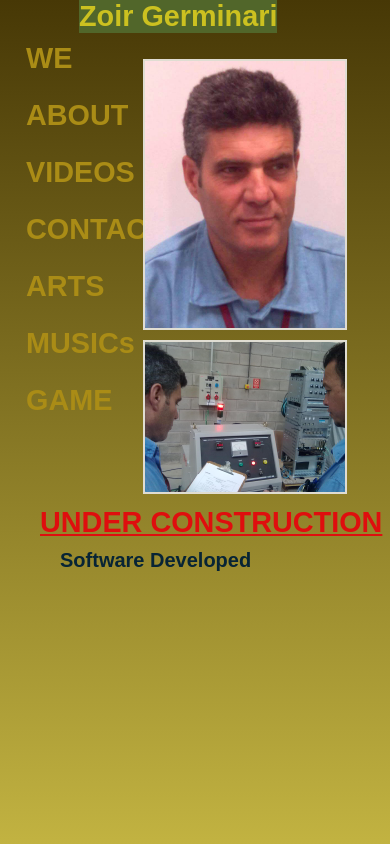
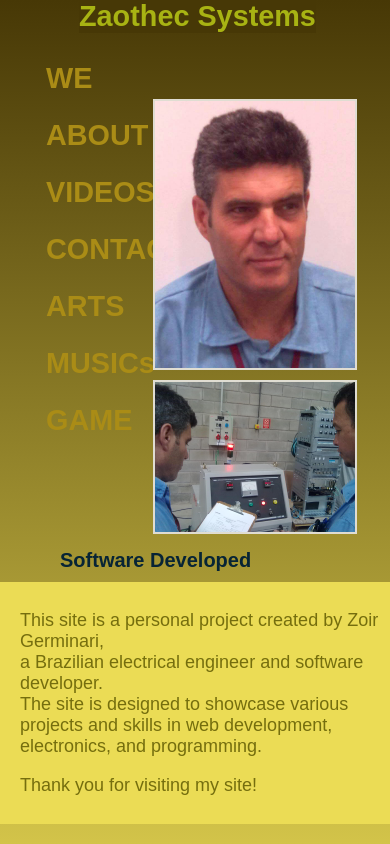
Before and after one commit to zoirgerminari/Zoir-html-2025, a plain HTML site: page index.html in a window 390 px wide. Shown: the top 844 px of the page. Drawn offline with Linux system fonts and the light colour scheme.

Commit message:
Descreva suas alterações aqui

```diff
--- a/index.css
+++ b/index.css
@@ -87,6 +87,13 @@ h3{
     margin-bottom: 0px;
 
 }
+.texto-final {
+  margin-top: 20px;         /* empurra para o fim da tela */
+  padding: 10px 20px;
+  text-align: left;
+  font-size: 18px;
+  color: #756e0e;
+}
 
 
 /*....................MOBILE............................................................................*/
@@ -120,7 +127,7 @@ ul {
   flex-direction: column;       /* coloca os itens em coluna */
   align-items: flex-start;      /* alinha à esquerda */
   list-style-type: none;
-  padding: 26px;
+  padding: 46px;
   gap: 24px;
 }
 
@@ -137,9 +144,9 @@ a {
      position: absolute;
      top: 0%;
      left: 10%;
-    font-size: 1.8rem;       /* zoir germinari */
-    color: rgb(204, 193, 32);
-    background-color: rgb(81, 102, 42);
+    font-size: 1.8rem;       /* Zaothec Systems */
+    color: rgb(168, 179, 19);
+    background-color: #473806;
   }
 
   h2 {
@@ -158,11 +165,15 @@ a {
 }
 
 .texto-final {
-  margin-top: auto;         /* empurra para o fim da tela */
+  position: fixed;
+  bottom: 20px;  /* antes estava 0, agora sobe 20px */
+  left: 0;
+  width: 100%;
   padding: 10px 20px;
   text-align: left;
-  font-size: 16px;
-  color: #072435;
+  font-size: 18px;
+  color: #756e0e;
+  background-color: #ebdc55; /* opcional */
 }
 
 h3{
@@ -171,7 +182,7 @@ h3{
     text-align: 40%;           /* under construction */
     text-decoration: underline;
       position: absolute;
-  top: 60%;
+  top: 70%;
   }
 
   img {
@@ -187,7 +198,7 @@ h3{
   gap: 10px;              /* espaço entre as imagens */
   position: relative;
   top: -400px;             /* sobe o bloco */
-  left:50px;             /* move para a esquerda */
+  left:60px;             /* move para a esquerda */
   align-items: center;    /* opcional: centraliza as imagens */
 }
 
--- a/index.html
+++ b/index.html
@@ -33,7 +33,7 @@
     </div>
 
     <h3>UNDER CONSTRUCTION</h3>
-    <h1>Zoir Germinari</h1>
+    <h1>Zaothec Systems</h1>
     <br>
 
 
@@ -45,7 +45,7 @@
 
 <div class="texto-final">
    <p>
-    This site is a personal project created by Zoir Germinari, a Brazilian electrical engineer and software developer. The site is designed to showcase various projects and skills in web development, electronics, and programming.
+    This site is a personal project created by Zoir Germinari, <br>a Brazilian electrical engineer and software developer. <br>The site is designed to showcase various projects and skills in web development, <br>electronics, and programming.
   </p>
   <p>
     Thank you for visiting my site!
```
